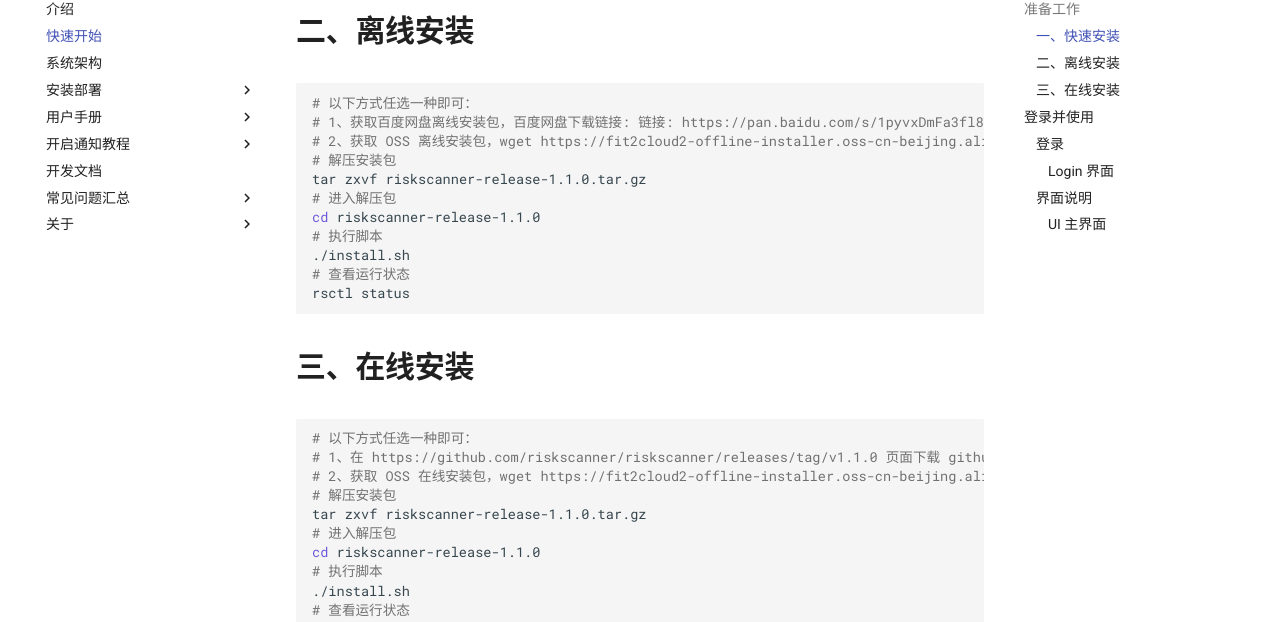
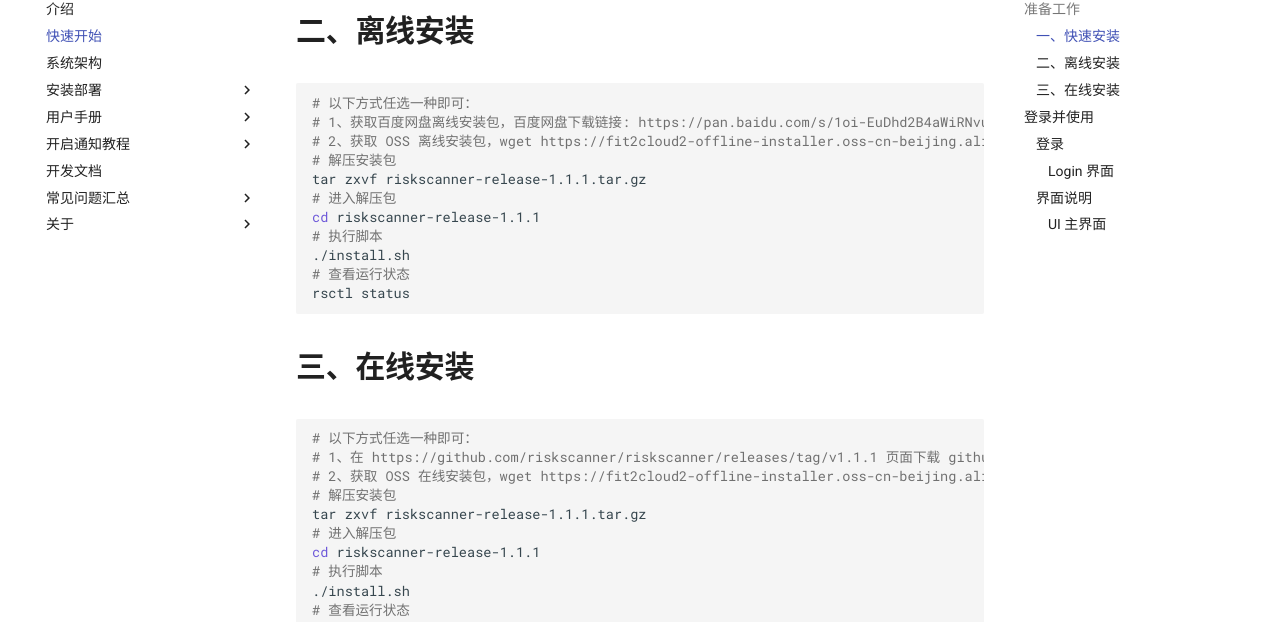
Before and after one commit to fit2cloud/riskscanner-docs, an MkDocs documentation site: the page built from docs/quick_start.md, in a window 1280 px wide and 900 px high, scrolled down 403 px. Shown: the part 147-769 px from the top of the window. Built offline with MkDocs 1.6.1 and Material for MkDocs 9.7.7, drawn with Linux system fonts in a browser that asks for light colours; comment, search, counter and statistics services are not loaded.

Commit message:
feat(版本升级): 补丁版本升级

````diff
--- a/docs/quick_start.md
+++ b/docs/quick_start.md
@@ -17,12 +17,12 @@ curl -sSL https://github.com/riskscanner/riskscanner/releases/latest/download/qu
 
 ```sh
 # 以下方式任选一种即可：
-# 1、获取百度网盘离线安装包，百度网盘下载链接: 链接: https://pan.baidu.com/s/1pyvxDmFa3fl87Jjl0UgFXA  密码: wtfk
-# 2、获取 OSS 离线安装包，wget https://fit2cloud2-offline-installer.oss-cn-beijing.aliyuncs.com/riskscanner/riskscanner-release-1.1.0-offline.tar.gz
+# 1、获取百度网盘离线安装包，百度网盘下载链接: https://pan.baidu.com/s/1oi-EuDhd2B4aWiRNvuNPaQ 密码: n8v3
+# 2、获取 OSS 离线安装包，wget https://fit2cloud2-offline-installer.oss-cn-beijing.aliyuncs.com/riskscanner/riskscanner-release-1.1.1-offline.tar.gz
 # 解压安装包
-tar zxvf riskscanner-release-1.1.0.tar.gz
+tar zxvf riskscanner-release-1.1.1.tar.gz
 # 进入解压包
-cd riskscanner-release-1.1.0
+cd riskscanner-release-1.1.1
 # 执行脚本
 ./install.sh
 # 查看运行状态
@@ -33,12 +33,12 @@ rsctl status
 
 ```sh
 # 以下方式任选一种即可：
-# 1、在 https://github.com/riskscanner/riskscanner/releases/tag/v1.1.0 页面下载 github release 最新在线安装包
-# 2、获取 OSS 在线安装包，wget https://fit2cloud2-offline-installer.oss-cn-beijing.aliyuncs.com/riskscanner/riskscanner-release-1.1.0.tar.gz
+# 1、在 https://github.com/riskscanner/riskscanner/releases/tag/v1.1.1 页面下载 github release 最新在线安装包
+# 2、获取 OSS 在线安装包，wget https://fit2cloud2-offline-installer.oss-cn-beijing.aliyuncs.com/riskscanner/riskscanner-release-1.1.1.tar.gz
 # 解压安装包
-tar zxvf riskscanner-release-1.1.0.tar.gz
+tar zxvf riskscanner-release-1.1.1.tar.gz
 # 进入解压包
-cd riskscanner-release-1.1.0
+cd riskscanner-release-1.1.1
 # 执行脚本
 ./install.sh
 # 查看运行状态
````
Also changed, not shown: docs/installation/offline_installation.md (+4 -4 lines), docs/installation/offline_upgrade.md (+1 -1 lines).
